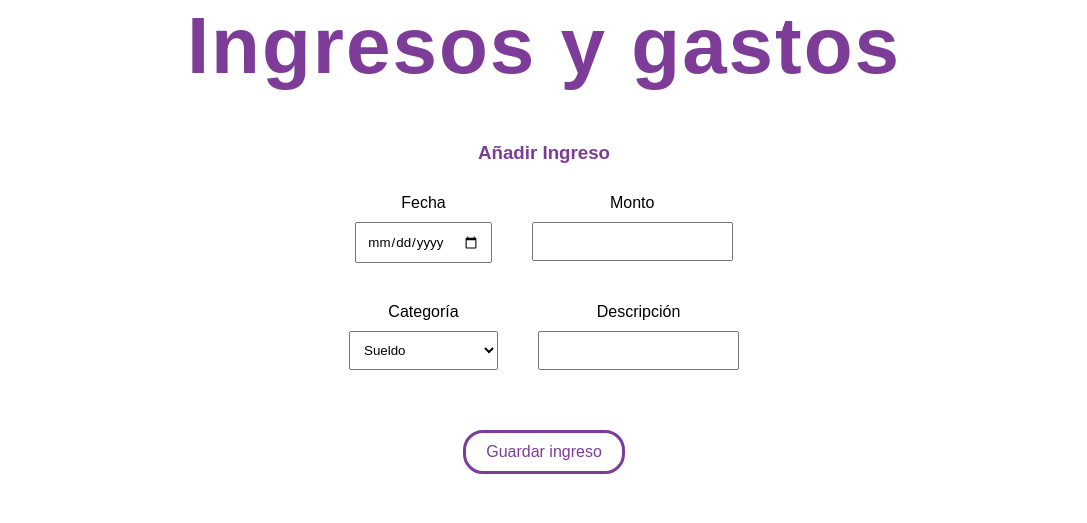
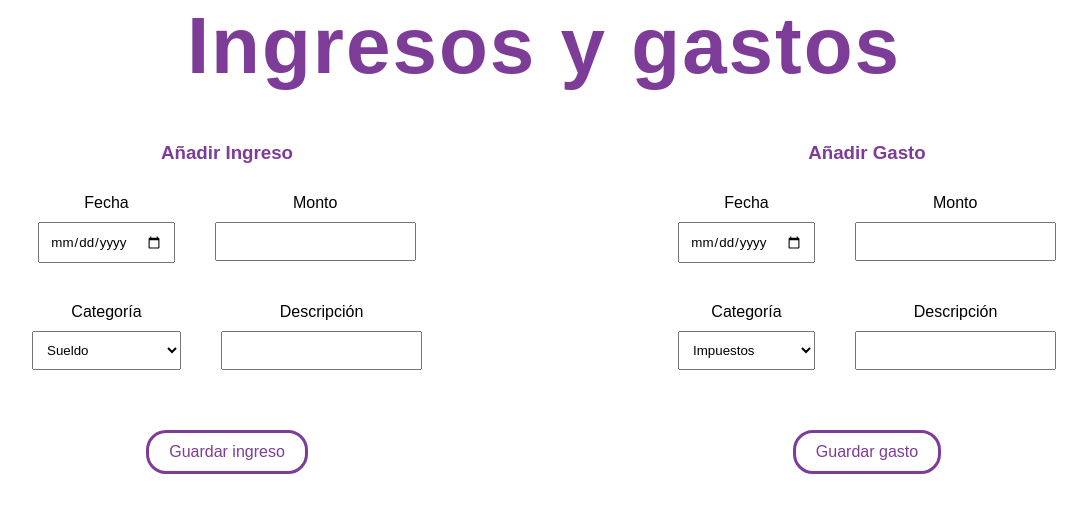
Before and after one commit to CodeStrong2023/Proyecto-Python-BrigadaBinaria, a Flask app: page /inc_exp in a window 1280 px wide. Shown: the part 90-613 px from the top of the page, without its empty margins (96-1183 px from the left). Run offline with Flask 3, Linux system fonts and the light colour scheme; the visitor is signed in with stand-in values (Sample User, id 1); data that the repository does not hold is empty; some libraries are stand-ins or nearby versions.

Commit message:
Se agrega el formulario de ñadir gastos

```diff
--- a/crud/templates/inc_exp.html
+++ b/crud/templates/inc_exp.html
@@ -56,5 +56,42 @@
             <button type="submit" class="boton-enviar">Guardar ingreso</button>
         </form>
         </div>
+
+         <!-- Formulario para añadir gastos -->
+         <div class="form_gasto">
+            <h3>Añadir Gasto</h3>
+            <form id="add-expense" action="{{ url_for('add_expense') }}" method="POST">
+                <div class="form-row">
+                    <div class="form-column">
+                        <label for="date-expense" class="form-label">Fecha</label>
+                        <input type="date" name="date" id="date-expense" class="form-control" required>
+                    </div>
+                    <div class="form-column">
+                        <label for="amount-expense" class="form-label">Monto</label>
+                        <input type="number" step="0.01" name="amount" id="amount-expense" class="form-control" required>
+                    </div>
+                </div>
+                <div class="form-row">
+                    <div class="form-column">
+                        <label for="category-expense" class="form-label">Categoría</label>
+                        <select name="category" id="category-expense" class="form-control" required>
+                            <option value="impuestos">Impuestos</option>
+                            <option value="servicios">Servicios</option>
+                            <option value="salud e higiene">Salud e Higiene</option>
+                            <option value="alimentación">Alimentación</option>
+                            <option value="transporte">Transporte</option>
+                            <option value="otros gastos">Otros gastos</option>
+                        </select>
+                    </div>
+                    <div class="form-column">
+                        <label for="description-expense" class="form-label">Descripción</label>
+                        <input type="text" name="description" id="description-expense" class="form-control">
+                    </div>
+                </div>
+                <button type="submit" class="boton-enviar">Guardar gasto</button>
+            </form>
+        </div>
+    </div>
+
 </body>
 </html>
```
